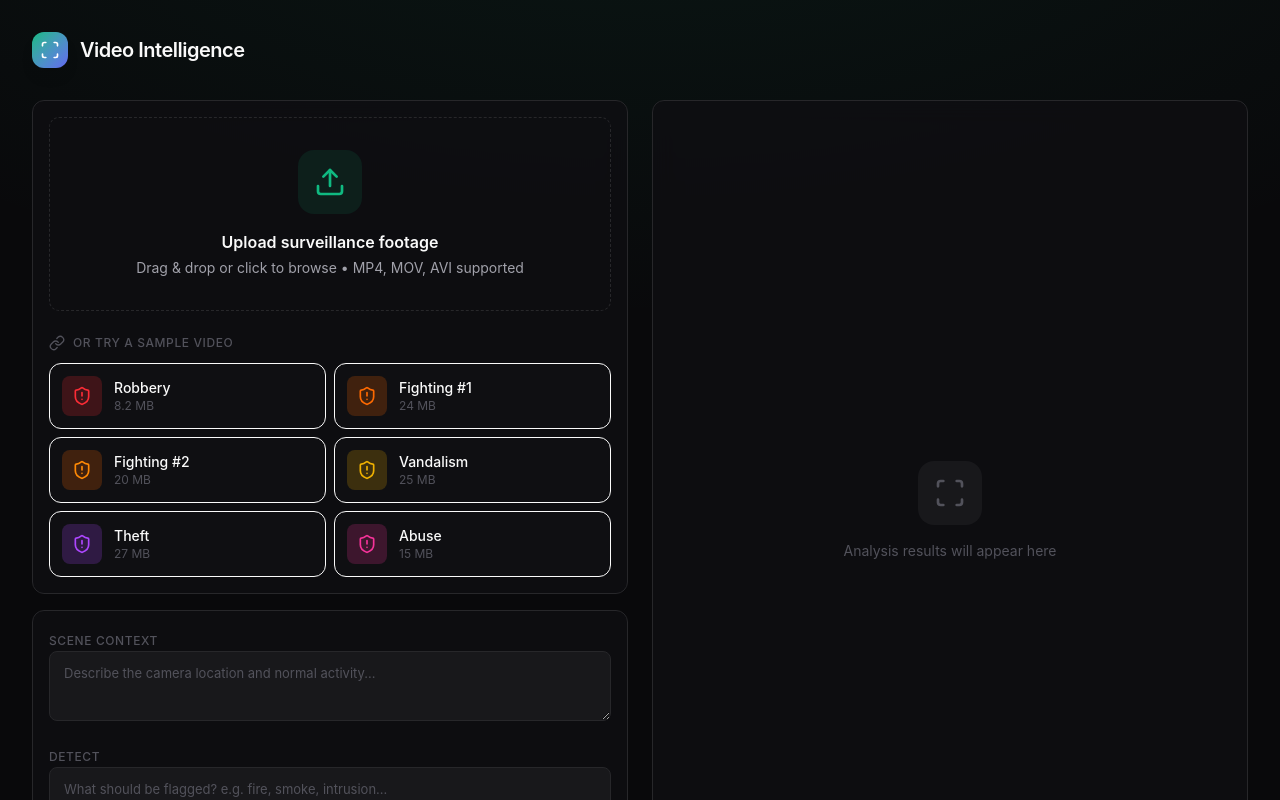
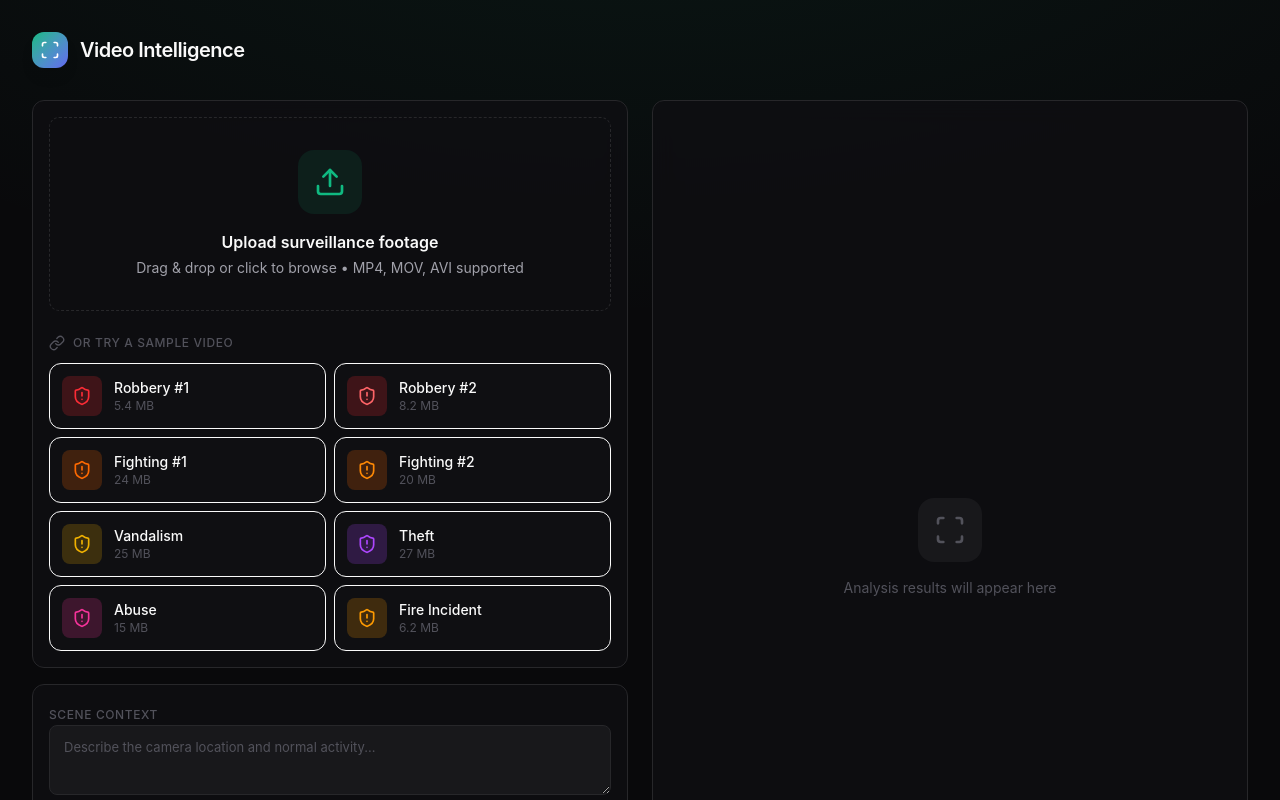
Before and after one commit to shivamsark2001/demo-ai-vid-security, a Next.js app: page / in a window 1280 px wide. Shown: the top 800 px of the page. Built offline with nearby package versions, Linux system fonts and the light colour scheme.

Commit message:
feat: 8 sample videos

```diff
--- a/src/components/VideoUpload.tsx
+++ b/src/components/VideoUpload.tsx
@@ -6,12 +6,23 @@ import { Upload, Film, X, FileVideo, ShieldAlert, Link } from 'lucide-react';
 // Sample videos for demo
 export const SAMPLE_VIDEOS = [
   {
-    id: 'robbery',
-    name: 'Robbery',
+    id: 'robbery1',
+    name: 'Robbery #1',
+    url: 'https://82qj2yqd8lzq6kc0.public.blob.vercel-storage.com/Robbery069_x264.mp4',
+    size: '5.4 MB',
+    icon: ShieldAlert,
+    color: 'text-red-500',
+    bgColor: 'bg-red-500/20',
+    suggestedContext: 'Store or bank surveillance camera',
+    suggestedTargets: 'Robbery, theft, armed threat, aggressive behavior',
+  },
+  {
+    id: 'robbery2',
+    name: 'Robbery #2',
     url: 'https://82qj2yqd8lzq6kc0.public.blob.vercel-storage.com/Robbery004_x264.mp4',
     size: '8.2 MB',
     icon: ShieldAlert,
-    color: 'text-red-500',
+    color: 'text-red-400',
     bgColor: 'bg-red-500/20',
     suggestedContext: 'Store or bank surveillance camera',
     suggestedTargets: 'Robbery, theft, armed threat, aggressive behavior',
@@ -70,6 +81,17 @@ export const SAMPLE_VIDEOS = [
     bgColor: 'bg-pink-500/20',
     suggestedContext: 'Indoor or facility surveillance camera',
     suggestedTargets: 'Abuse, physical harm, assault, mistreatment',
+  },
+  {
+    id: 'fire',
+    name: 'Fire Incident',
+    url: 'https://82qj2yqd8lzq6kc0.public.blob.vercel-storage.com/WhatsApp%20Video%202026-01-21%20at%2018.54.28.mp4',
+    size: '6.2 MB',
+    icon: ShieldAlert,
+    color: 'text-amber-500',
+    bgColor: 'bg-amber-500/20',
+    suggestedContext: 'Building or facility surveillance camera',
+    suggestedTargets: 'Fire, smoke, flames, burning, safety hazard',
   },
 ];
 
```
